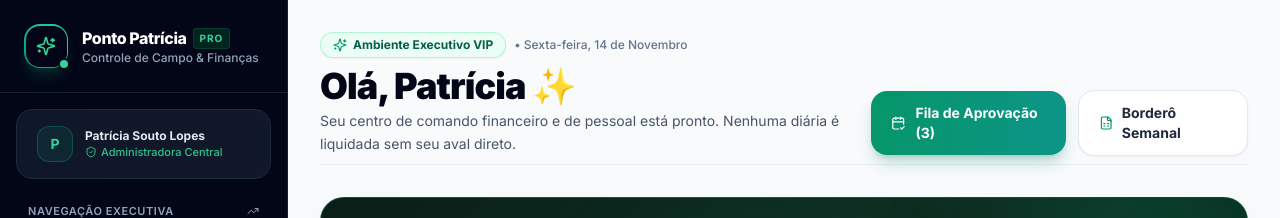
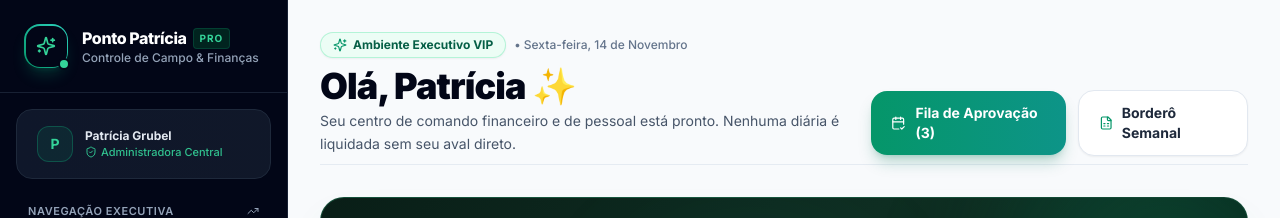
Before and after one commit to danielsoutolopes-cell/diaria.ai, a Next.js app: page / in a window 1280 px wide. Shown: the top 218 px of the page. Built offline with nearby package versions, Linux system fonts and the light colour scheme.

Commit message:
fix: update administrator profile name to Patrícia Grubel

```diff
--- a/src/components/Sidebar.tsx
+++ b/src/components/Sidebar.tsx
@@ -81,7 +81,7 @@ export default function Sidebar() {
           P
         </div>
         <div className="flex-1 min-w-0">
-          <h4 className="text-xs font-bold text-slate-200 truncate">Patrícia Souto Lopes</h4>
+          <h4 className="text-xs font-bold text-slate-200 truncate">Patrícia Grubel</h4>
           <span className="text-[11px] text-emerald-400/90 font-medium flex items-center gap-1">
             <ShieldCheck className="w-3 h-3" /> Administradora Central
           </span>
```
Also changed, not shown: 1 other file (tests, documents, lock files or other folders).
